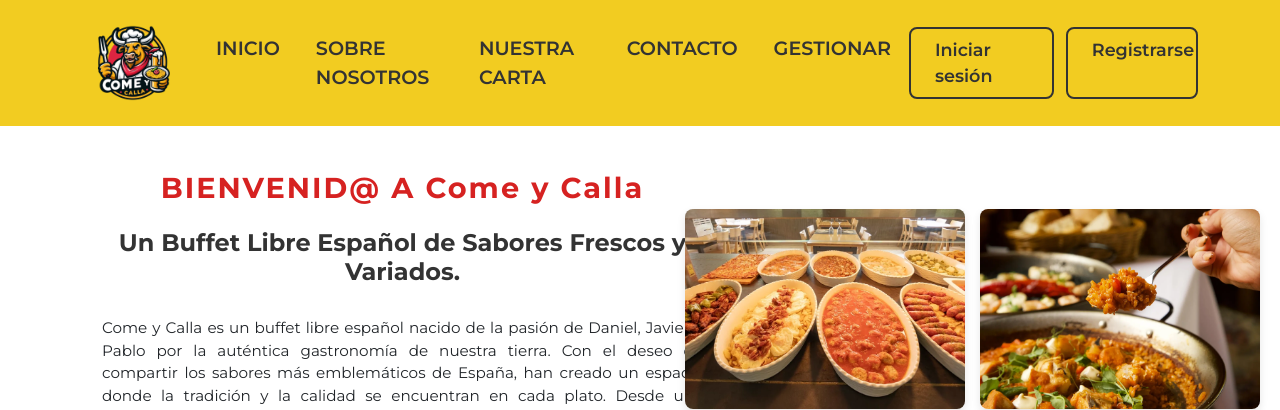
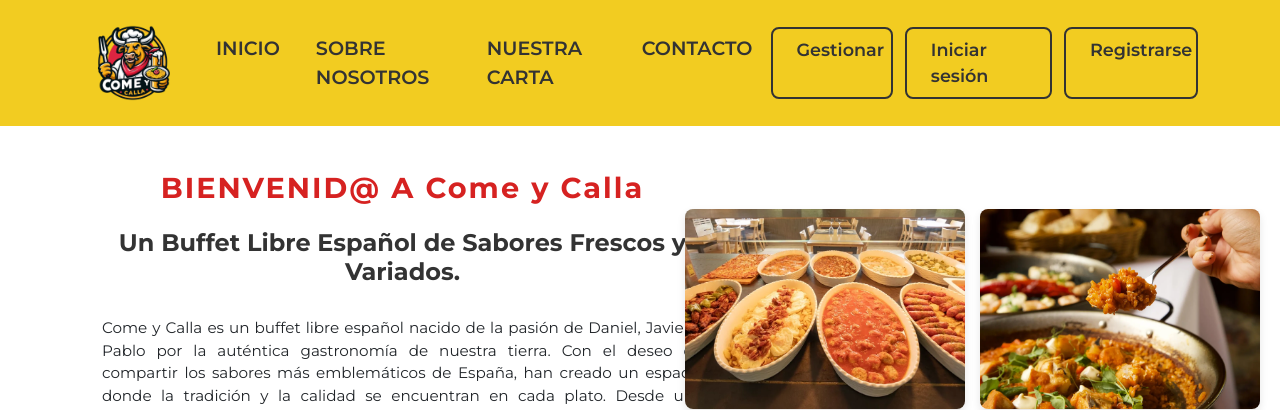
Before and after one commit to Javier-Jimenez1/ProyectoComeyCalla, a Django app: page /restaurante/aboutus/ in a window 1280 px wide. Shown: the top 410 px of the page. Run offline with Django 5.2, Linux system fonts and the light colour scheme.

Commit message:
gestionar añadido correctamente sin errores el dani no hace na

```diff
--- a/restauranteapp/urls.py
+++ b/restauranteapp/urls.py
@@ -12,6 +12,6 @@ urlpatterns = [
     path('contacto/', go_contacto, name='contacto_page'),
     path('login/', go_login, name='login_page'),
     path('registro/', go_registro, name='register_page'),
-    path('gestion/', go_gestionar, name='register_page'),
+    path('gestionar/', go_gestionar, name='gestionar_page'),
 
 ]
--- a/static/css/navbar.css
+++ b/static/css/navbar.css
@@ -95,3 +95,41 @@ body {
 .boton-registro:hover::after {
     width: 100%;
 }
+
+.boton-gestionar {
+    font-family: 'Montserrat', sans-serif;
+    padding: 0.5rem 1.5rem;
+    font-size: 1.1rem;
+    transition: all 0.3s ease;
+    border-radius: 8px;
+    font-weight: 600;
+    position: relative;
+    overflow: hidden;
+    text-decoration: none;
+    display: inline-block;
+    background-color: transparent;
+    border: 2px solid #333;
+    color: #333;
+    margin-right: 12px;
+}
+
+.boton-gestionar:hover {
+    background-color: rgb(214, 34, 33);
+    color: white;
+    border-color: rgb(214, 34, 33);
+    transform: translateY(-3px);
+}
+
+.boton-gestionar::after {
+    content: "";
+    position: absolute;
+    width: 0;
+    height: 2px;
+    bottom: 0;
+    left: 0;
+    transition: width 0.3s ease;
+}
+
+.boton-gestionar:hover::after {
+    width: 100%;
+}
--- a/templates/navbar.html
+++ b/templates/navbar.html
@@ -25,9 +25,9 @@
                     <li class="nav-item"><a class="nav-link enlace-menu" href="{% url 'aboutus_page' %}">SOBRE NOSOTROS</a></li>
                     <li class="nav-item"><a class="nav-link enlace-menu" href="{% url 'carta_page' %}">NUESTRA CARTA</a></li>
                     <li class="nav-item"><a class="nav-link enlace-menu" href="{% url 'contacto_page' %}">CONTACTO</a></li>
-                    <li class="nav-item"><a class="nav-link enlace-menu" href="{% url 'getionar_page' %}">GESTIONAR</a></li>
                 </ul>
                 <div class="d-flex">
+                    <a href="{% url 'gestionar_page' %}" class="boton-gestionar">Gestionar</a>
                     <a href="{% url 'login_page' %}" class="boton-login">Iniciar sesión</a>
                     <a href="{% url 'register_page' %}" class="boton-registro">Registrarse</a>
                 </div>
```
